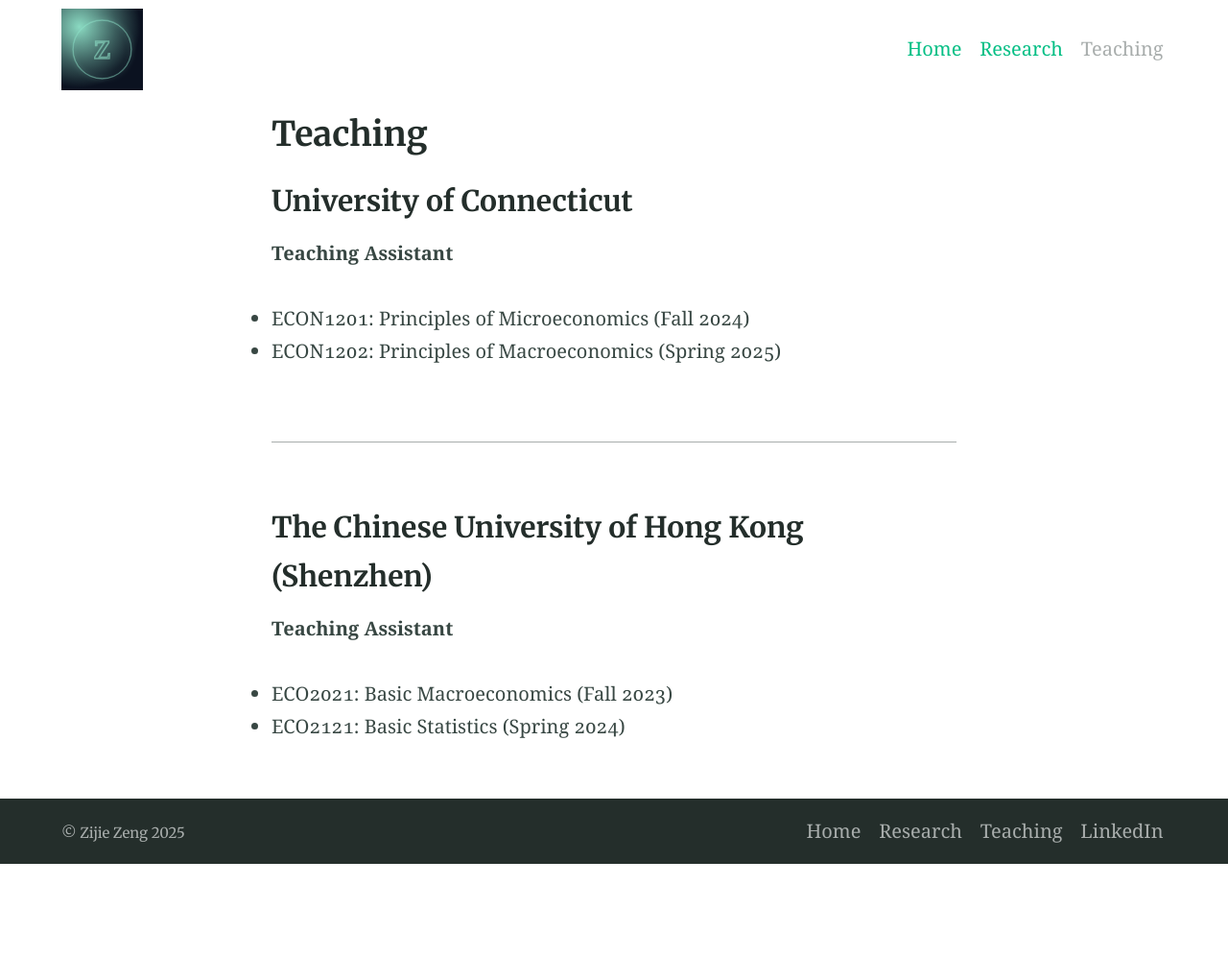
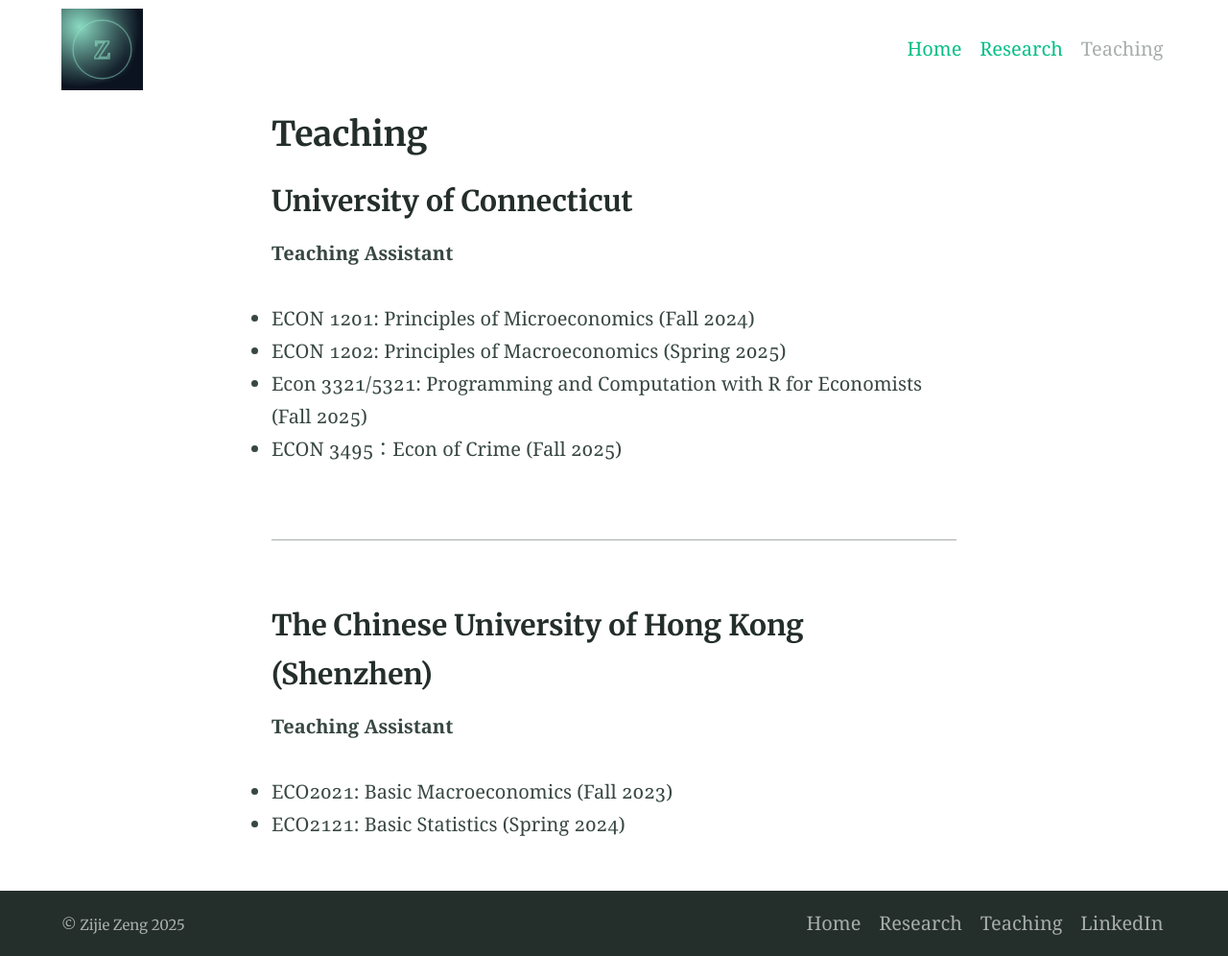
Before and after one commit to apezeng/apezeng.github.io, a Jekyll site: the page built from teaching.md, in a window 1280 px wide. Shown: the whole page at 96% size. Built offline with Jekyll 4.4.1, drawn with Linux system fonts in a browser that asks for light colours; before the commit the page ends 900 px from its top, so only the background shows below that.

Commit message:
Update teaching.md

```diff
--- a/teaching.md
+++ b/teaching.md
@@ -10,8 +10,10 @@
 ### University of Connecticut
 
 **Teaching Assistant**
-- ECON1201: Principles of Microeconomics (Fall 2024)
-- ECON1202: Principles of Macroeconomics (Spring 2025)
+- ECON 1201: Principles of Microeconomics (Fall 2024)
+- ECON 1202: Principles of Macroeconomics (Spring 2025)
+- Econ 3321/5321: Programming and Computation with R for Economists (Fall 2025)
+- ECON 3495：Econ of Crime (Fall 2025)
 
 ---
 
```
